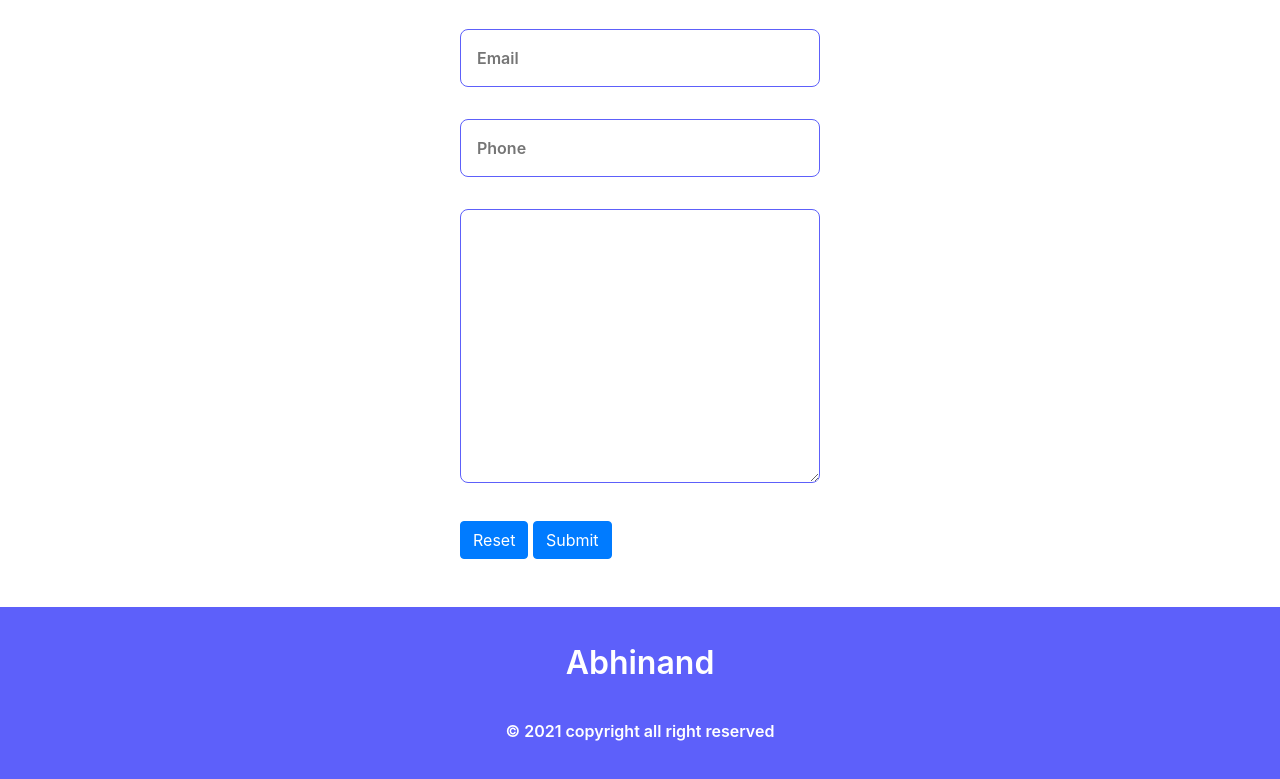
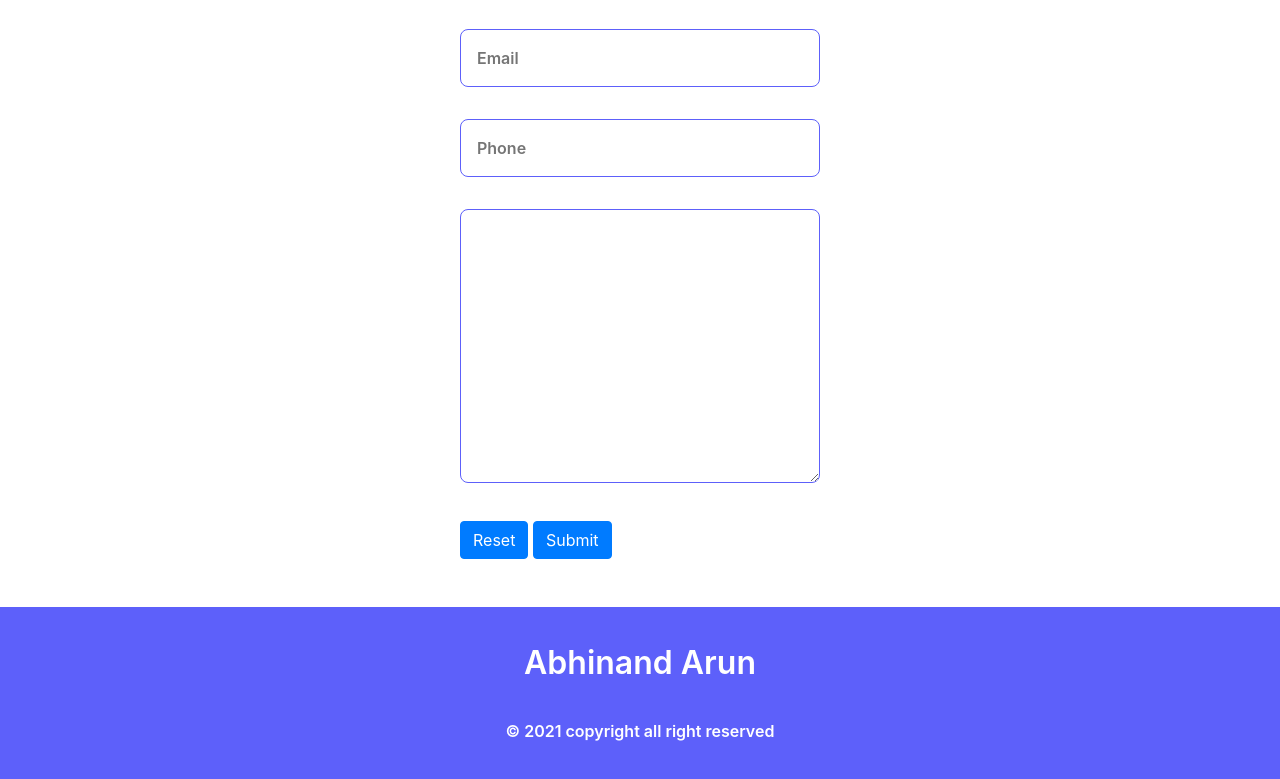
Before and after one commit to abhinandarun-02/my-first-website, a plain HTML site: page index.html in a window 1280 px wide. Shown: the part 3496-4275 px from the top of the page. Drawn offline with nearby package versions, Linux system fonts and the light colour scheme.

Commit message:
Fix typo

```diff
--- a/index.html
+++ b/index.html
@@ -272,7 +272,7 @@
 
     <!--===== FOOTER =====-->
     <footer class="footer">
-        <p class="footer__title">Abhinand</p>
+        <p class="footer__title">Abhinand Arun</p>
 
         <p>&#169; 2021 copyright all right reserved</p>
     </footer>
```
